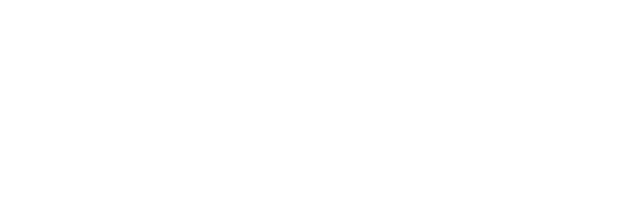
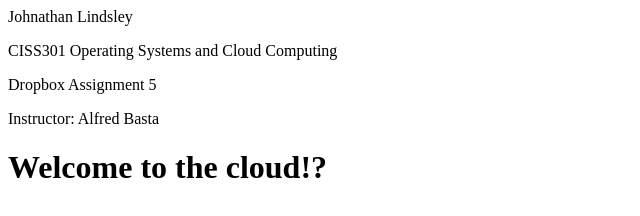
Before and after one commit to jlindsley88/MyBook, a plain HTML site: page index.html in a window 1280 px wide. Shown: the whole page, without its empty margins (0-640 px from the left). Drawn offline with Linux system fonts and the light colour scheme.

Commit message:
Update index.html

```diff
--- a/index.html
+++ b/index.html
@@ -1,8 +1,16 @@
+<p>Johnathan Lindsley</p>
+<p>CISS301 Operating Systems and Cloud Computing</p>
+<p>Dropbox Assignment 5</p>
+<p>Instructor: Alfred Basta</p>
+
+
 <!DOCTYPE html>
 <html>
 <head>
-<metacharset = "utf-8">
+<meta charset = "utf-8">
 <title>MY Website</title>
 </head>
 <body>
+<h1>Welcome to the cloud!?<h1>
+</body>
 </html>
```
